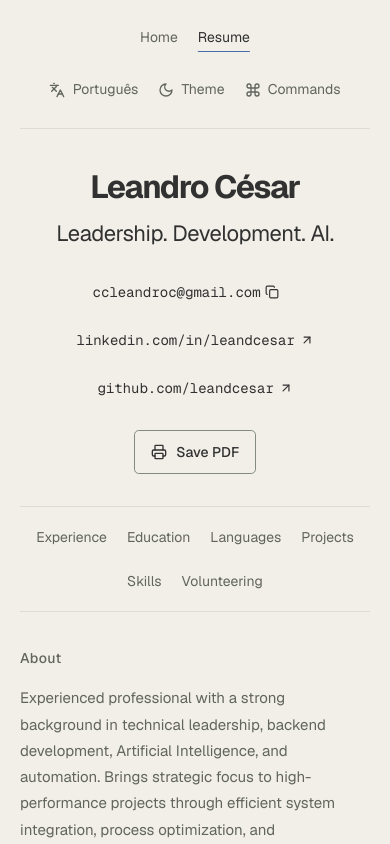
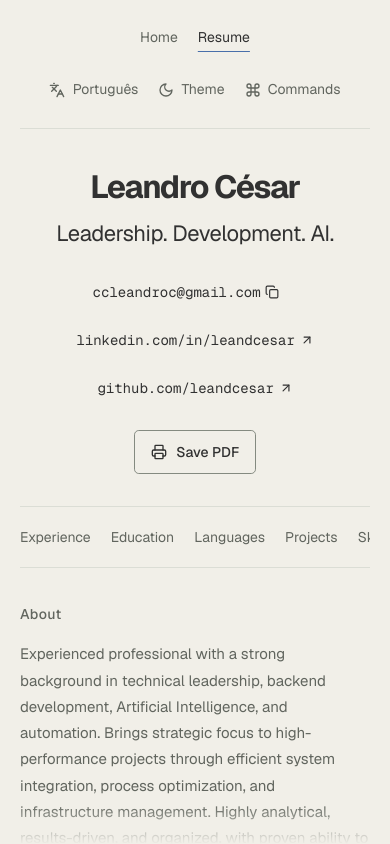
Before and after one commit to leandcesar/cv, a Next.js app: page /en/cv in a window 390 px wide. Shown: the top 844 px of the page. Built offline with nearby package versions, Linux system fonts and the light colour scheme.

Commit message:
style: add scroll-fade effect

```diff
--- a/app/[locale]/cv/page.tsx
+++ b/app/[locale]/cv/page.tsx
@@ -19,10 +19,10 @@ export default async function ResumePage({ params }: Props) {
   if (!isLocale(locale)) notFound();
   const content = await getContent(locale);
   const ui = getUI(locale);
-  return <>
+  return <div className="resume-page scroll-fade-y">
     <StructuredData content={content} locale={locale} resume />
     <SiteHeader content={content} locale={locale} ui={ui} resume />
     <Resume content={content} ui={ui} />
     <SiteFooter content={content} ui={ui} />
-  </>;
+  </div>;
 }
--- a/app/globals.css
+++ b/app/globals.css
@@ -50,6 +50,13 @@
     font-size: 1rem;
     line-height: 1.65;
     -webkit-font-smoothing: antialiased;
+  }
+
+  .resume-page {
+    min-height: 0;
+    height: 100dvh;
+    overflow-y: auto;
+    overscroll-behavior: contain;
   }
 
   ::selection {
@@ -572,6 +579,72 @@ kbd {
   border-block: 1px solid var(--border);
 }
 
+@property --scroll-fade-t {
+  syntax: "<length-percentage>";
+  inherits: false;
+  initial-value: 0px;
+}
+
+@property --scroll-fade-b {
+  syntax: "<length-percentage>";
+  inherits: false;
+  initial-value: 0px;
+}
+
+@keyframes scroll-fade-reveal-t {
+  from {
+    --scroll-fade-t: 0px;
+  }
+
+  to {
+    --scroll-fade-t: var(--_scroll-fade-size-t, min(12%, 40px));
+  }
+}
+
+@keyframes scroll-fade-reveal-b {
+  from {
+    --scroll-fade-b: var(--_scroll-fade-size-b, min(12%, 40px));
+  }
+
+  to {
+    --scroll-fade-b: 0px;
+  }
+}
+
+.scroll-fade-y {
+  --_scroll-fade-size-t: var(--scroll-fade-t-size, var(--scroll-fade-size, min(12%, 40px)));
+  --_scroll-fade-size-b: var(--scroll-fade-b-size, var(--scroll-fade-size, min(12%, 40px)));
+  --scroll-fade-block: linear-gradient(to bottom,
+      transparent 0,
+      #000 var(--scroll-fade-t, 0px),
+      #000 calc(100% - var(--scroll-fade-b, 0px)),
+      transparent 100%);
+  -webkit-mask-image: var(--scroll-fade-block);
+  mask-image: var(--scroll-fade-block);
+  -webkit-mask-repeat: no-repeat;
+  mask-repeat: no-repeat;
+}
+
+@supports (animation-timeline: scroll()) {
+  .scroll-fade-y {
+    animation:
+      scroll-fade-reveal-t 1ms ease-in-out,
+      scroll-fade-reveal-b 1ms ease-in-out;
+    animation-timeline: scroll(self y), scroll(self y);
+    animation-range:
+      0 var(--scroll-fade-reveal, 96px),
+      calc(100% - var(--scroll-fade-reveal, 96px)) 100%;
+    animation-fill-mode: both;
+  }
+}
+
+@supports not (animation-timeline: scroll()) {
+  .scroll-fade-y {
+    --scroll-fade-t: var(--_scroll-fade-size-t);
+    --scroll-fade-b: var(--_scroll-fade-size-b);
+  }
+}
+
 .contents-nav a {
   display: inline-flex;
   min-height: 44px;
@@ -931,6 +1004,14 @@ kbd {
 
   .contents-nav {
     column-gap: 1.25rem;
+    flex-wrap: nowrap;
+    justify-content: flex-start;
+    overflow-x: auto;
+    scrollbar-width: none;
+  }
+
+  .contents-nav::-webkit-scrollbar {
+    display: none;
   }
 
   .entry-heading {
@@ -990,6 +1071,11 @@ kbd {
     font-size: 10pt;
     line-height: 1.45;
     padding: 0;
+  }
+
+  .resume-page {
+    height: auto;
+    overflow: visible;
   }
 
   body {
--- a/app/route.ts
+++ b/app/route.ts
@@ -1,5 +1,15 @@
 import { permanentRedirect } from "next/navigation";
 
-export function GET() {
-  permanentRedirect("/pt");
+export function GET(request: Request) {
+  const acceptedLanguages = (request.headers.get("accept-language") ?? "")
+    .split(",")
+    .map((value) => {
+      const [language, ...parameters] = value.trim().toLowerCase().split(";");
+      const quality = Number(parameters.find((parameter) => parameter.trim().startsWith("q="))?.split("=")[1] ?? "1");
+      return { language, quality: Number.isNaN(quality) ? 0 : quality };
+    })
+    .filter(({ language, quality }) => language && quality > 0)
+    .sort((first, second) => second.quality - first.quality);
+  const locale = acceptedLanguages[0]?.language.startsWith("pt") ? "pt" : "en";
+  permanentRedirect(`/${locale}`);
 }
--- a/components/structured-data.tsx
+++ b/components/structured-data.tsx
@@ -8,14 +8,18 @@ export function StructuredData({ content, locale, resume = false }: { content: C
   const data = {
     "@context": "https://schema.org",
     "@graph": [
-      { "@type": "Person", "@id": `${siteUrl}/#person`, name: personName, url: `${siteUrl}/${locale}`,
-        image: `${siteUrl}/image-2560x2560.webp`, jobTitle: currentRole?.subtitle,
+      {
+        "@type": "Person", "@id": `${siteUrl}/#person`, name: personName, url: `${siteUrl}/${locale}`,
+        image: `${siteUrl}/favicon-2560x2560.png`, jobTitle: currentRole?.subtitle,
         description: content.sections.find((section) => section.id === "about")?.paragraph[0].description,
         sameAs: content.actions.filter((action) => action.url?.startsWith("https://")).map((action) => action.url),
       },
-      { "@type": "WebSite", "@id": `${siteUrl}/#website`, url: siteUrl, name: personName,
-        inLanguage: ["pt-BR", "en"], publisher: { "@id": `${siteUrl}/#person` } },
-      { "@type": "ProfilePage", "@id": `${url}#webpage`, url,
+      {
+        "@type": "WebSite", "@id": `${siteUrl}/#website`, url: siteUrl, name: personName,
+        inLanguage: ["pt-BR", "en"], publisher: { "@id": `${siteUrl}/#person` }
+      },
+      {
+        "@type": "ProfilePage", "@id": `${url}#webpage`, url,
         name: `${personName}${resume ? locale === "pt" ? " — Currículo" : " — Resume" : ""}`,
         inLanguage: languageTag(locale), isPartOf: { "@id": `${siteUrl}/#website` },
         mainEntity: { "@id": `${siteUrl}/#person` },
--- a/lib/site.ts
+++ b/lib/site.ts
@@ -12,7 +12,7 @@ export function pageMetadata(locale: Locale, resume = false): Metadata {
   const suffix = resume ? "/cv" : "";
   const title = resume
     ? `${ui.resume} · ${personName} — ${locale === "pt" ? "Líder Técnico" : "Tech Lead"}`
-    : `${personName} — ${locale === "pt" ? "Liderança técnica, backend e IA" : "Leadership, backend & AI"}`;
+    : `${personName} — ${locale === "pt" ? "Liderança. Desenvolvimento. IA." : "Leadership. Development. AI."}`;
   const description = locale === "pt"
     ? `${resume ? "Currículo de" : "Conheça"} Leandro César, Líder Técnico na Cloudia. Experiência em backend, inteligência artificial, automações e AWS. Projetos, formação e contato.`
     : `${resume ? "Resume of" : "Meet"} Leandro César, Tech Lead at Cloudia. Experience in backend development, AI, automation and AWS. Projects, education and contact.`;
```
Also changed, not shown: 2 other files (tests, documents, lock files or other folders).
